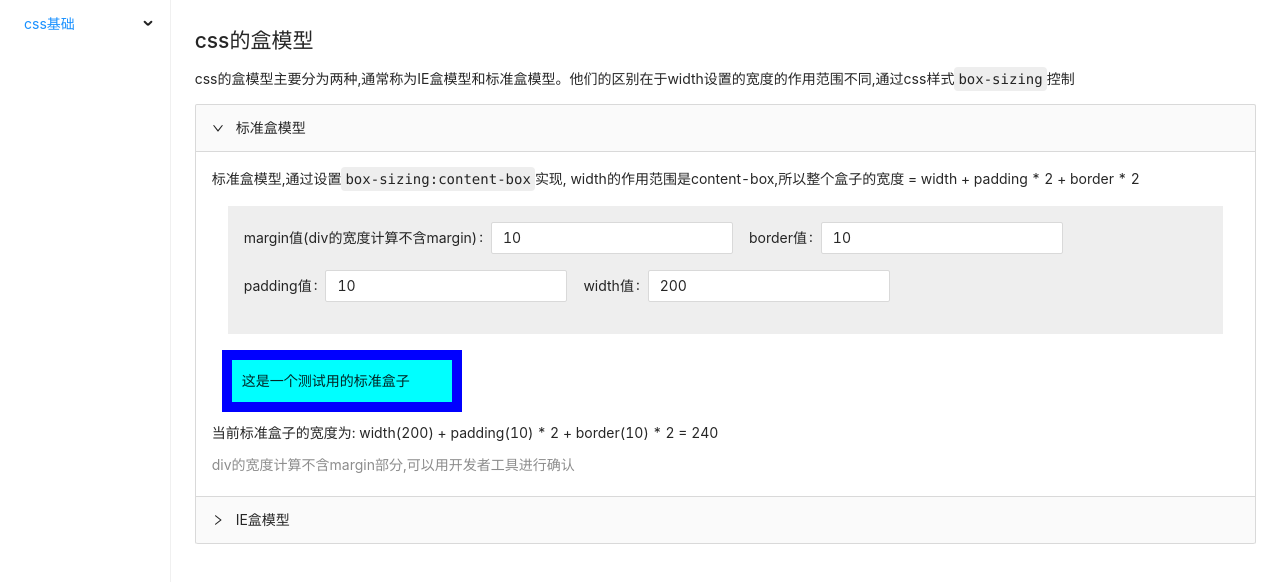
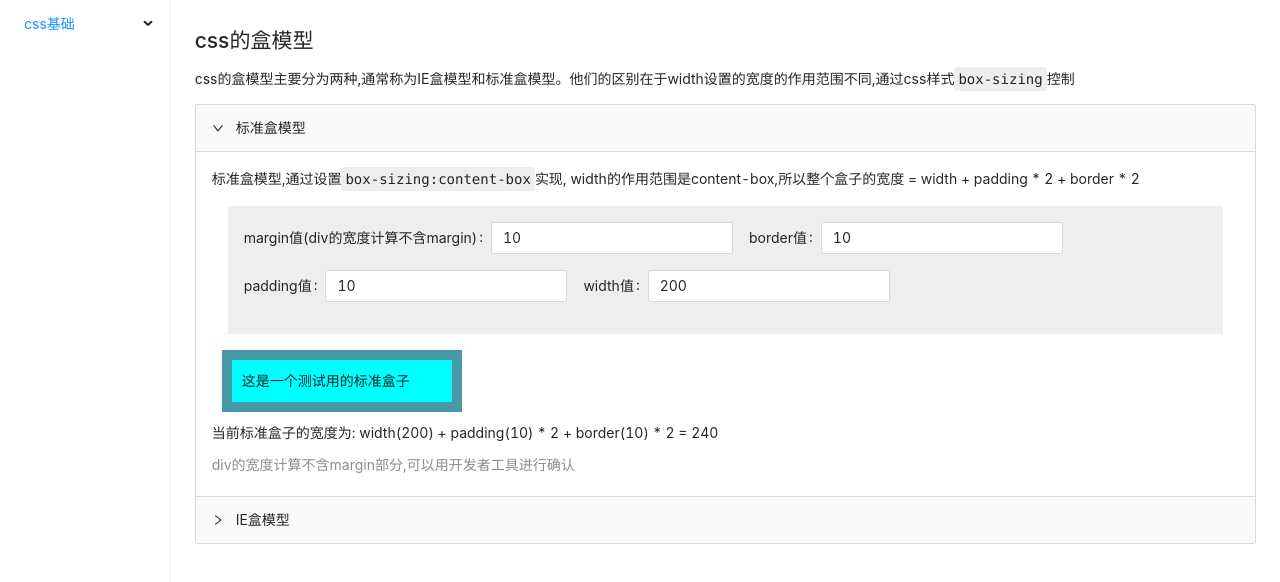
Before and after one commit to YoungMandy/yang-mandy.github.io, a Vue app: page /css-basic in a window 1280 px wide. Shown: the top 582 px of the page. Built offline with nearby package versions, Linux system fonts and the light colour scheme.

Commit message:
增加盒模型

```diff
--- a/src/components/cssbasic/BoxSizing.vue
+++ b/src/components/cssbasic/BoxSizing.vue
@@ -202,7 +202,7 @@ $bg-color: rgb(24, 144, 255);
   .border-mixin {
     background-color: aqua;
     border-style: solid;
-    border-color: blue;
+    border-color: #4799a8;
   }
   .ant-form-inline .ant-form-item {
     margin-bottom: 16px;
```
Also changed, not shown: 8 other files (tests, documents, lock files or other folders).
